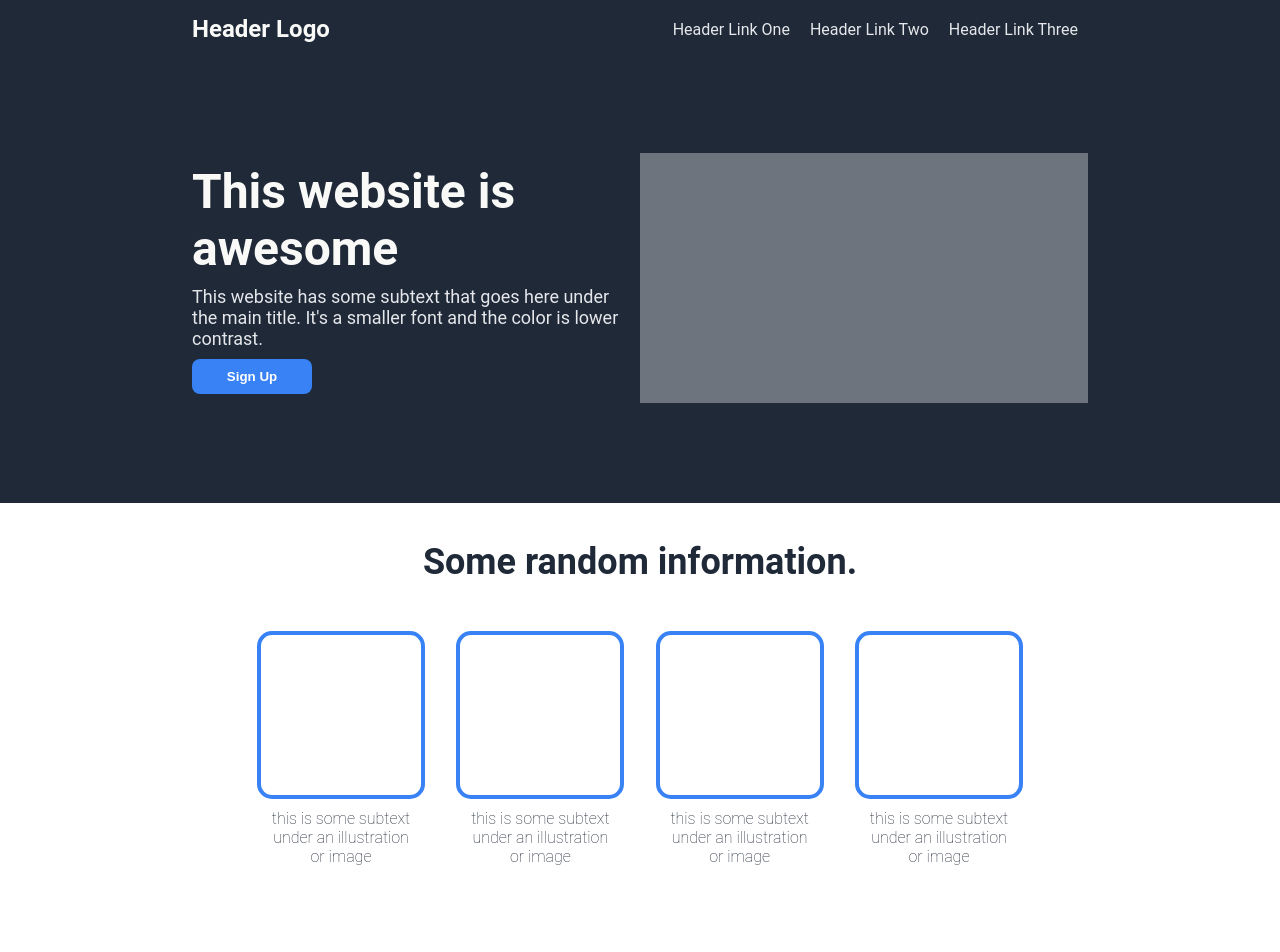
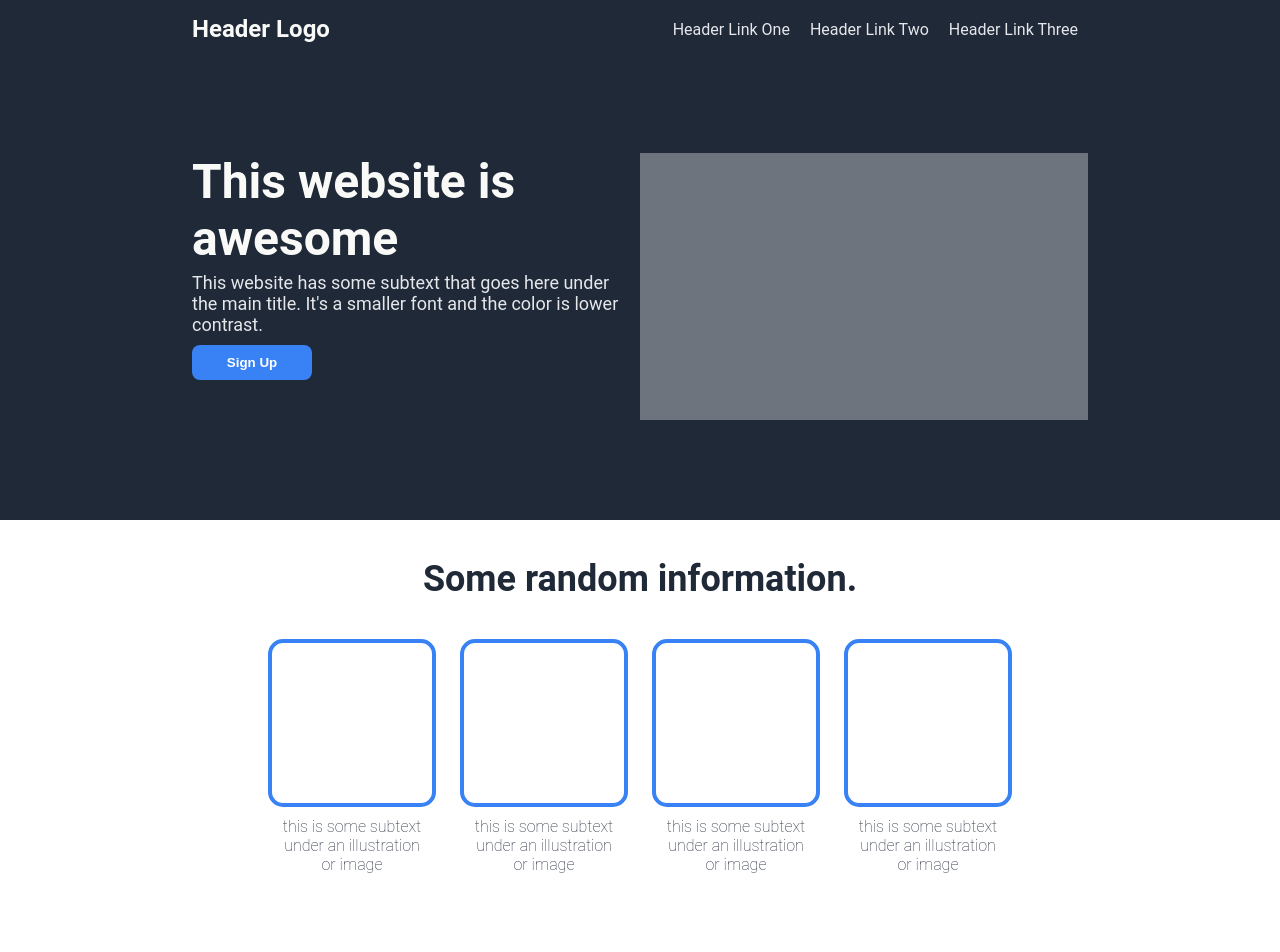
Before and after one commit to rp-4/Landing_Page_top, a plain HTML site: page index.html in a window 1280 px wide. Shown: the top 952 px of the page. Drawn offline with Linux system fonts and the light colour scheme.

Commit message:
UI-Minor changes

```diff
--- a/styles.css
+++ b/styles.css
@@ -39,7 +39,7 @@ ul{
     color: #f9faf8;
     font-size: 48px;
     font-weight: bolder;
-    margin: 0;
+    margin-bottom: 40px;
     width: 400px;
     border: white;
     border-style: none;
@@ -47,7 +47,6 @@ ul{
     display: flex;
     flex-direction: column;
     justify-content: space-evenly;
-
 }
 p{
     margin: 0;
@@ -55,7 +54,7 @@ p{
 #heroText{
     font-size: 18px;
     color: #e5e7eb;
-    margin: 0 20px 0 0;
+    margin: 5px 20px 10px 0;
     font-weight:normal;
 }
 .signUpBtn{
@@ -81,7 +80,6 @@ p{
 
 .middle{
     margin: 0px;
-    height: 500px;
     color: #1f2937;
     background-color: #ffffff;
     display: flex;
@@ -91,7 +89,7 @@ p{
 }
 .middleText{
     font-size: 36px;
-    margin-top: 3%;
+    margin: 3%;
     font-weight: bold;
     display: flex;
     justify-content: center;
@@ -99,15 +97,16 @@ p{
 
 .allBoxes{
     display: flex;
-    margin: 0px 20% 80px 20%;
+    margin: 0px 20% 60px 20%;
     justify-content: space-between;
     align-items: center;
-    flex: auto;
+    flex-wrap: wrap;
 }
 .combo{
     justify-content: center;
     align-items: center;
     display: flex;
+    flex: auto;
     flex-direction: column;
 
 }
@@ -125,7 +124,7 @@ p{
     font-weight: lighter;
     text-align:center;
     width: 150px;
-    margin: 10px;
+    margin: 10px auto 20px auto;
 
 }
 
```
